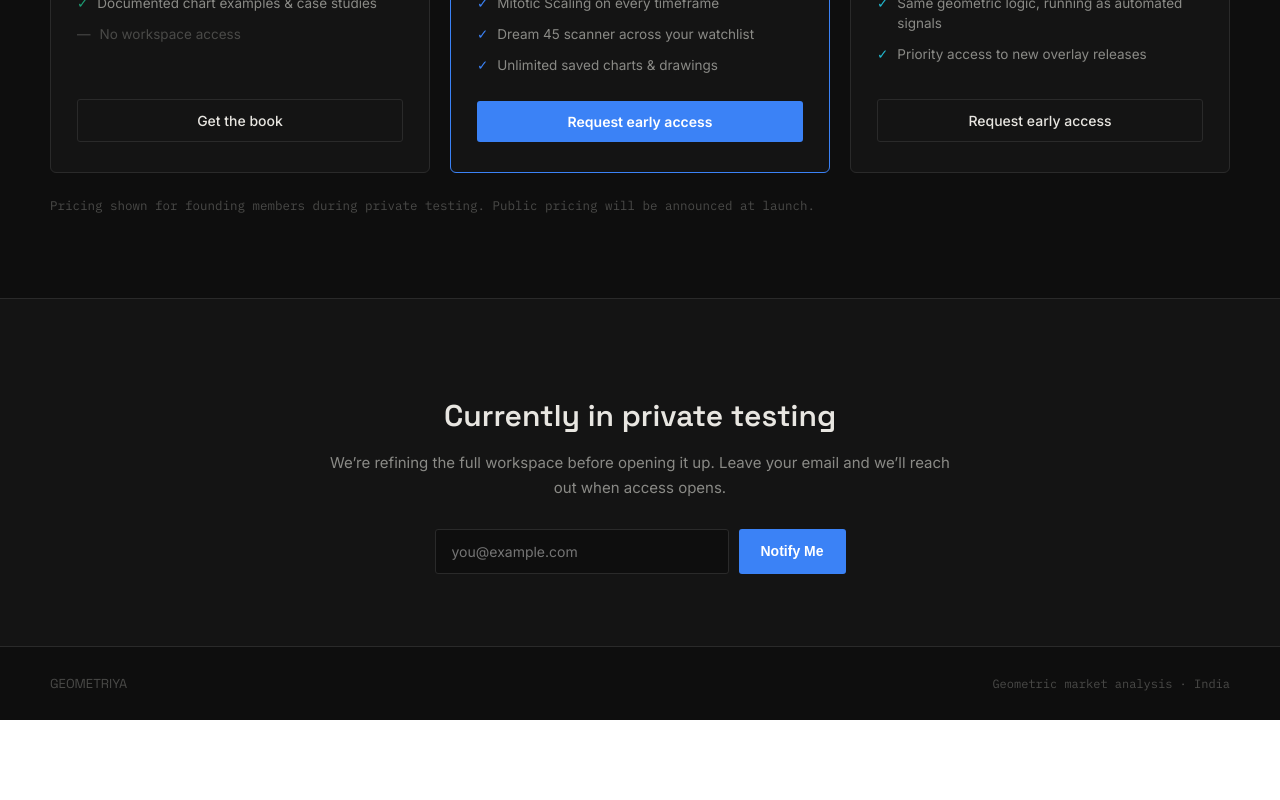
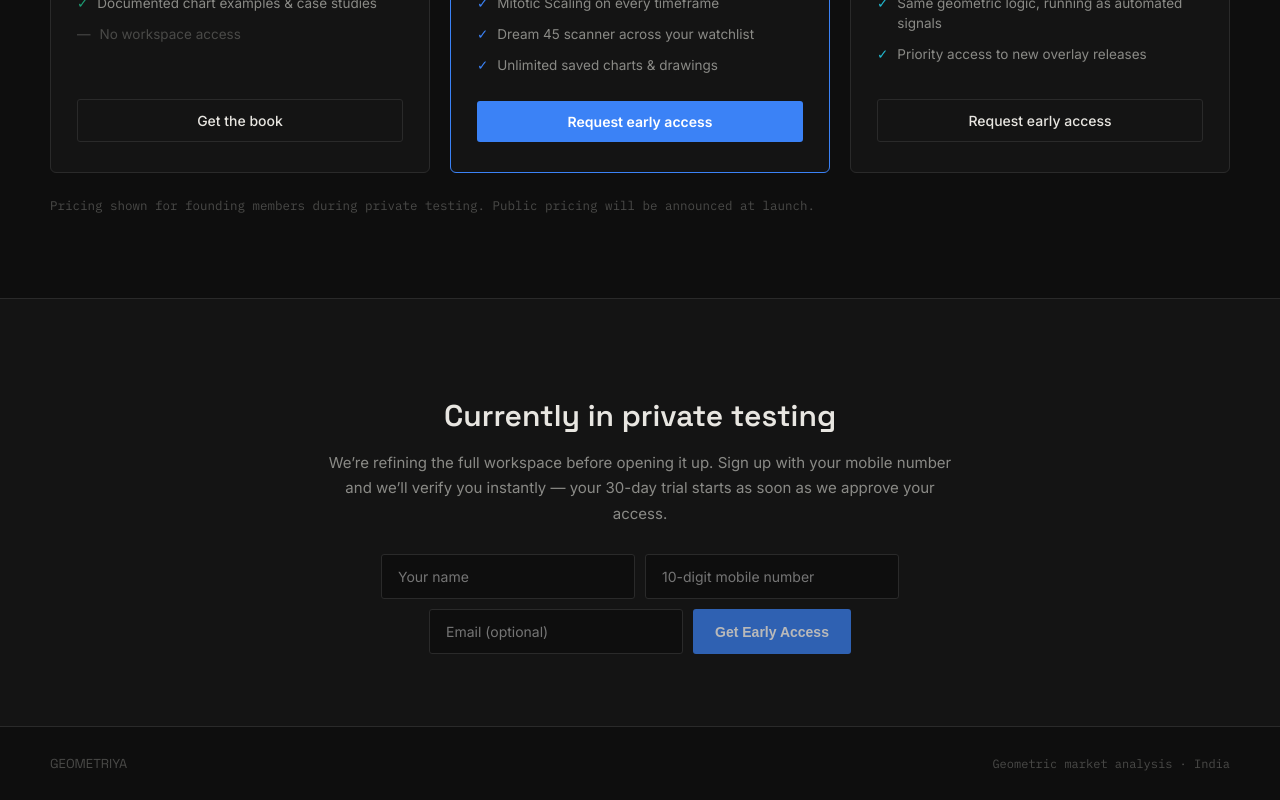
Before and after one commit to anandkene3073-lgtm/geometriya-landing, a React (Vite) app: page / in a window 1280 px wide. Shown: the part 3190-3990 px from the top of the page. Before the commit the page ends 3910 px from the top, so only its background shows below. Built offline with nearby package versions, Linux system fonts and the light colour scheme.

Commit message:
Point signup form at live Render backend

```diff
--- a/src/GeometriyaLanding.jsx
+++ b/src/GeometriyaLanding.jsx
@@ -148,61 +148,173 @@ const TOOL_GROUPS = [
   { name: 'Zones & Measure', icon: 'zone', color: C.blue, desc: 'Demand/supply zones and precise count/target measurement tools for execution.' },
 ];
 
-const FORMSPREE_ENDPOINT = 'https://formspree.io/f/mykqbgdn';
+// ── Backend API base URL ──
+// Live backend, deployed on Render.
+const API_BASE_URL = 'https://geometriya-backend-render.onrender.com';
 
-function WaitlistForm() {
+function SignupForm() {
+  const [step, setStep] = useState('details'); // details | otp | success | already_registered
+  const [name, setName] = useState('');
+  const [phone, setPhone] = useState('');
   const [email, setEmail] = useState('');
-  const [status, setStatus] = useState('idle'); // idle | loading | success | error
+  const [otp, setOtp] = useState('');
+  const [status, setStatus] = useState('idle'); // idle | loading | error
+  const [errorMsg, setErrorMsg] = useState('');
 
-  const handleSubmit = async (e) => {
+  const inputStyle = {
+    background: C.bg,
+    border: `1px solid ${C.line}`,
+    color: C.ink,
+    padding: '13px 16px',
+    borderRadius: 3,
+    fontSize: 14,
+    minWidth: 220,
+    fontFamily: "'Inter', sans-serif",
+  };
+
+  const buttonStyle = (disabled) => ({
+    background: C.gold,
+    color: '#FFFFFF',
+    fontWeight: 600,
+    fontSize: 14,
+    padding: '13px 22px',
+    borderRadius: 3,
+    border: 'none',
+    cursor: disabled ? 'default' : 'pointer',
+    opacity: disabled ? 0.7 : 1,
+  });
+
+  const handleSendOtp = async (e) => {
     e.preventDefault();
-    if (!email) return;
+    if (!name || !phone) return;
     setStatus('loading');
+    setErrorMsg('');
     try {
-      const res = await fetch(FORMSPREE_ENDPOINT, {
+      const res = await fetch(`${API_BASE_URL}/api/auth/signup`, {
         method: 'POST',
-        headers: { 'Accept': 'application/json' },
-        body: JSON.stringify({ email }),
+        headers: { 'Content-Type': 'application/json' },
+        body: JSON.stringify({ name, phone, email: email || undefined }),
       });
-      if (res.ok) {
-        setStatus('success');
-        setEmail('');
-      } else {
-        setStatus('error');
+      const data = await res.json();
+      if (res.status === 409) {
+        setStep('already_registered');
+        setStatus('idle');
+        return;
       }
-    } catch {
+      if (!res.ok) throw new Error(data.error || 'Something went wrong');
+      setStep('otp');
+      setStatus('idle');
+    } catch (err) {
+      setErrorMsg(err.message || 'Something went wrong — please try again.');
       setStatus('error');
     }
   };
 
-  if (status === 'success') {
+  const handleVerifyOtp = async (e) => {
+    e.preventDefault();
+    if (!otp) return;
+    setStatus('loading');
+    setErrorMsg('');
+    try {
+      const res = await fetch(`${API_BASE_URL}/api/auth/verify-otp`, {
+        method: 'POST',
+        headers: { 'Content-Type': 'application/json' },
+        body: JSON.stringify({ phone, otp }),
+      });
+      const data = await res.json();
+      if (!res.ok) throw new Error(data.error || 'Invalid code — please try again.');
+      setStep('success');
+      setStatus('idle');
+    } catch (err) {
+      setErrorMsg(err.message || 'Invalid code — please try again.');
+      setStatus('error');
+    }
+  };
+
+  if (step === 'already_registered') {
     return (
-      <div style={{ fontSize: 15, color: C.green, fontFamily: "'Inter', sans-serif", padding: '13px 0' }}>
-        ✓ You&rsquo;re on the list &mdash; we&rsquo;ll be in touch when access opens.
+      <div style={{ fontSize: 15, color: C.inkDim, fontFamily: "'Inter', sans-serif", padding: '13px 0' }}>
+        This number is already registered. If you believe this is a mistake, reach out to us directly.
       </div>
     );
   }
 
+  if (step === 'success') {
+    return (
+      <div style={{ fontSize: 15, color: C.green, fontFamily: "'Inter', sans-serif", padding: '13px 0' }}>
+        ✓ You&rsquo;re verified &mdash; your account is awaiting approval. We&rsquo;ll notify you the moment your 30-day trial is activated.
+      </div>
+    );
+  }
+
+  if (step === 'otp') {
+    return (
+      <form onSubmit={handleVerifyOtp} style={{ display: 'flex', gap: 10, justifyContent: 'center', flexWrap: 'wrap' }}>
+        <input
+          type="text"
+          inputMode="numeric"
+          required
+          placeholder="Enter the code we sent you"
+          value={otp}
+          onChange={(e) => setOtp(e.target.value)}
+          style={{ ...inputStyle, minWidth: 220, letterSpacing: 2 }}
+        />
+        <button type="submit" disabled={status === 'loading'} style={buttonStyle(status === 'loading')}>
+          {status === 'loading' ? 'Verifying…' : 'Verify'}
+        </button>
+        {status === 'error' && (
+          <div style={{ width: '100%', color: C.red, fontSize: 13, fontFamily: "'Inter', sans-serif" }}>
+            {errorMsg}
+          </div>
+        )}
+        <div style={{ width: '100%', color: C.inkFaint, fontSize: 12, fontFamily: "'Inter', sans-serif" }}>
+          Sent to {phone}. Didn&rsquo;t get it?{' '}
+          <span
+            onClick={() => { setStep('details'); setOtp(''); setStatus('idle'); setErrorMsg(''); }}
+            style={{ color: C.gold, cursor: 'pointer', textDecoration: 'underline' }}
+          >
+            Try again
+          </span>
+        </div>
+      </form>
+    );
+  }
+
   return (
-    <form onSubmit={handleSubmit} style={{ display: 'flex', gap: 10, justifyContent: 'center', flexWrap: 'wrap' }}>
+    <form onSubmit={handleSendOtp} style={{ display: 'flex', gap: 10, justifyContent: 'center', flexWrap: 'wrap' }}>
+      <input
+        type="text"
+        required
+        placeholder="Your name"
+        value={name}
+        onChange={(e) => setName(e.target.value)}
+        style={inputStyle}
+      />
+      <input
+        type="tel"
+        required
+        placeholder="10-digit mobile number"
+        value={phone}
+        onChange={(e) => setPhone(e.target.value.replace(/\D/g, '').slice(0, 10))}
+        style={inputStyle}
+      />
       <input
         type="email"
-        required
-        placeholder="you@example.com"
+        placeholder="Email (optional)"
         value={email}
         onChange={(e) => setEmail(e.target.value)}
-        style={{ background: C.bg, border: `1px solid ${C.line}`, color: C.ink, padding: '13px 16px', borderRadius: 3, fontSize: 14, minWidth: 260, fontFamily: "'Inter', sans-serif" }}
+        style={{ ...inputStyle, minWidth: 220 }}
       />
       <button
         type="submit"
-        disabled={status === 'loading'}
-        style={{ background: C.gold, color: '#FFFFFF', fontWeight: 600, fontSize: 14, padding: '13px 22px', borderRadius: 3, border: 'none', cursor: status === 'loading' ? 'default' : 'pointer', opacity: status === 'loading' ? 0.7 : 1 }}
+        disabled={status === 'loading' || phone.length !== 10}
+        style={buttonStyle(status === 'loading' || phone.length !== 10)}
       >
-        {status === 'loading' ? 'Sending…' : 'Notify Me'}
+        {status === 'loading' ? 'Sending…' : 'Get Early Access'}
       </button>
       {status === 'error' && (
         <div style={{ width: '100%', color: C.red, fontSize: 13, fontFamily: "'Inter', sans-serif" }}>
-          Something went wrong &mdash; please try again.
+          {errorMsg}
         </div>
       )}
     </form>
@@ -429,9 +541,9 @@ export default function GeometriyaLanding() {
         <div style={{ maxWidth: 640, margin: '0 auto', padding: '72px 24px', textAlign: 'center' }}>
           <h2 style={{ fontFamily: "'Space Grotesk', sans-serif", fontSize: 'clamp(24px, 3vw, 30px)', fontWeight: 600, marginBottom: 14 }}>Currently in private testing</h2>
           <p style={{ color: C.inkDim, fontSize: 15, lineHeight: 1.7, marginBottom: 28 }}>
-            We&rsquo;re refining the full workspace before opening it up. Leave your email and we&rsquo;ll reach out when access opens.
+            We&rsquo;re refining the full workspace before opening it up. Sign up with your mobile number and we&rsquo;ll verify you instantly &mdash; your 30-day trial starts as soon as we approve your access.
           </p>
-          <WaitlistForm />
+          <SignupForm />
         </div>
       </section>
 
```
